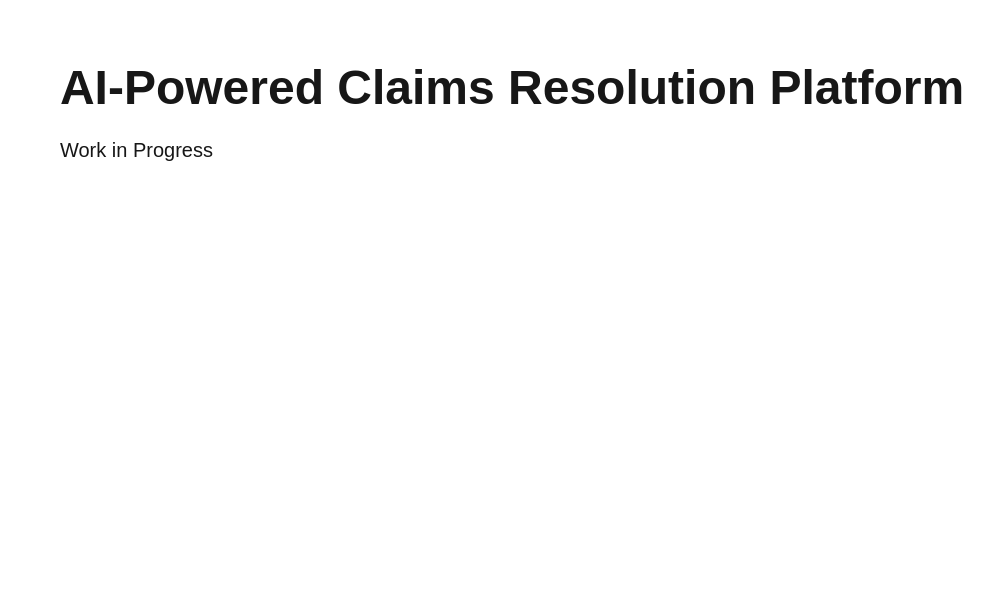
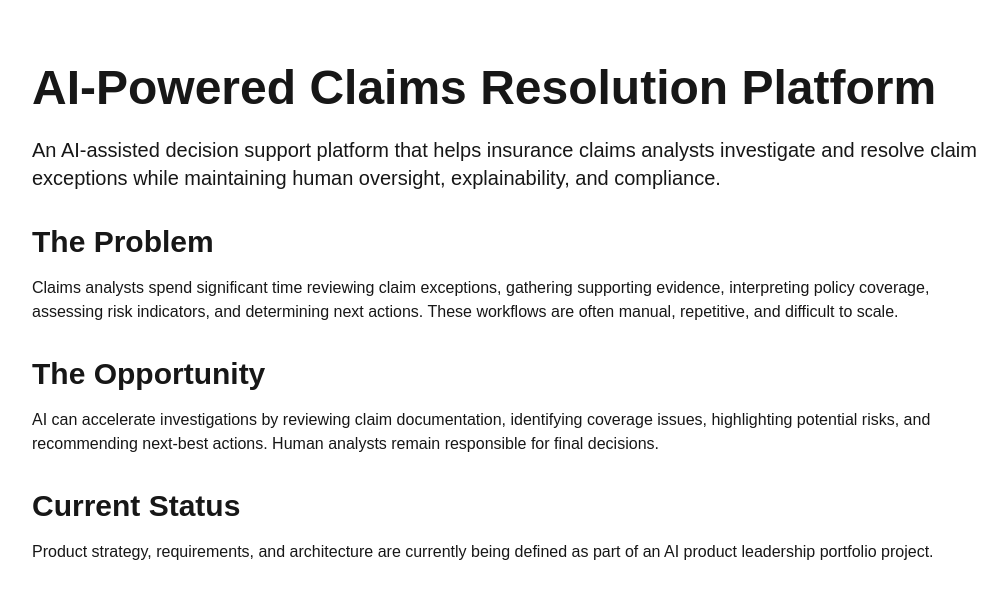
Before and after one commit to rovelmelodylab/product-leader-portfolio, a Next.js app: page /projects/ai-claims-resolution-platform in a window 1280 px wide. Shown: the top 598 px of the page, without its empty margins (128-1135 px from the left). Built offline with nearby package versions, Linux system fonts and the light colour scheme.

Commit message:
Add claims platform project overview

```diff
--- a/src/app/projects/ai-claims-resolution-platform/page.tsx
+++ b/src/app/projects/ai-claims-resolution-platform/page.tsx
@@ -1,13 +1,48 @@
 export default function ClaimsResolutionPlatform() {
   return (
     <main className="max-w-5xl mx-auto px-8 py-16">
+
       <h1 className="text-5xl font-bold mb-6">
         AI-Powered Claims Resolution Platform
       </h1>
 
-      <p className="text-xl">
-        Work in Progress
+      <p className="text-xl mb-8">
+        An AI-assisted decision support platform that helps insurance claims
+        analysts investigate and resolve claim exceptions while maintaining
+        human oversight, explainability, and compliance.
       </p>
+
+      <h2 className="text-3xl font-semibold mb-4">
+        The Problem
+      </h2>
+
+      <p className="mb-8">
+        Claims analysts spend significant time reviewing claim exceptions,
+        gathering supporting evidence, interpreting policy coverage,
+        assessing risk indicators, and determining next actions.
+        These workflows are often manual, repetitive, and difficult to scale.
+      </p>
+
+      <h2 className="text-3xl font-semibold mb-4">
+        The Opportunity
+      </h2>
+
+      <p className="mb-8">
+        AI can accelerate investigations by reviewing claim documentation,
+        identifying coverage issues, highlighting potential risks,
+        and recommending next-best actions. Human analysts remain
+        responsible for final decisions.
+      </p>
+
+      <h2 className="text-3xl font-semibold mb-4">
+        Current Status
+      </h2>
+
+      <p>
+        Product strategy, requirements, and architecture are currently
+        being defined as part of an AI product leadership portfolio project.
+      </p>
+
     </main>
   );
 }
```
